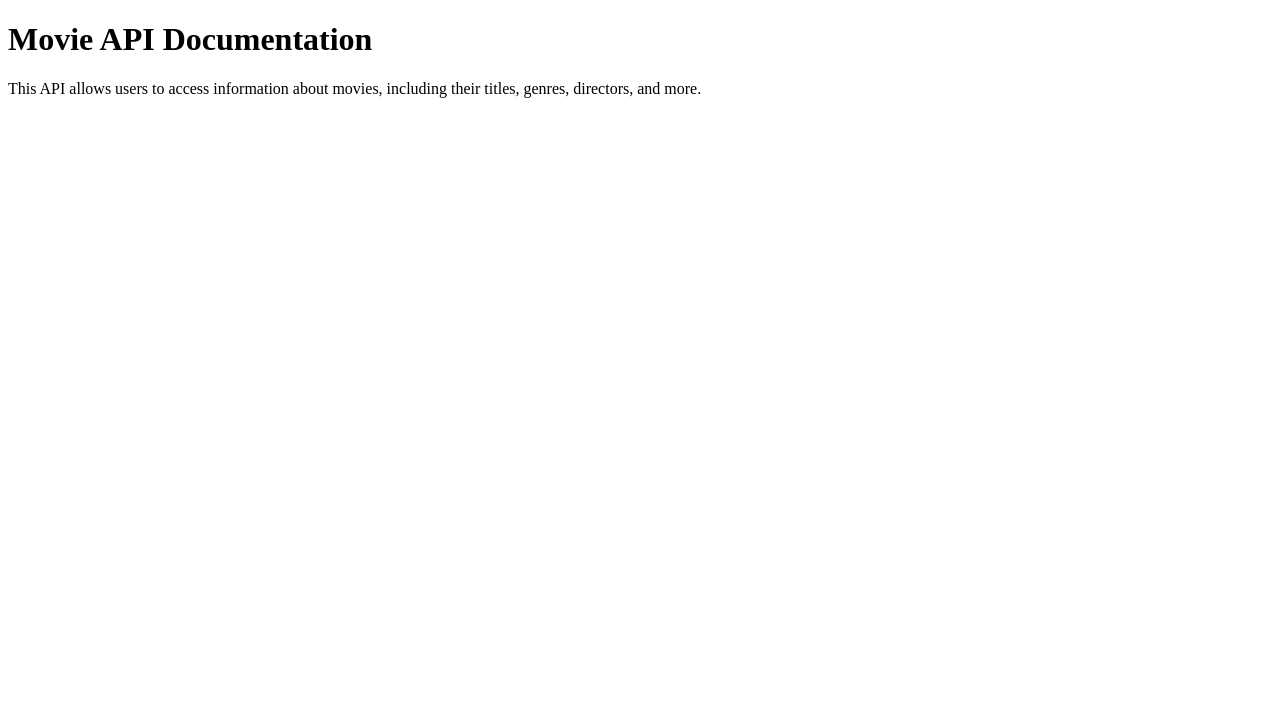
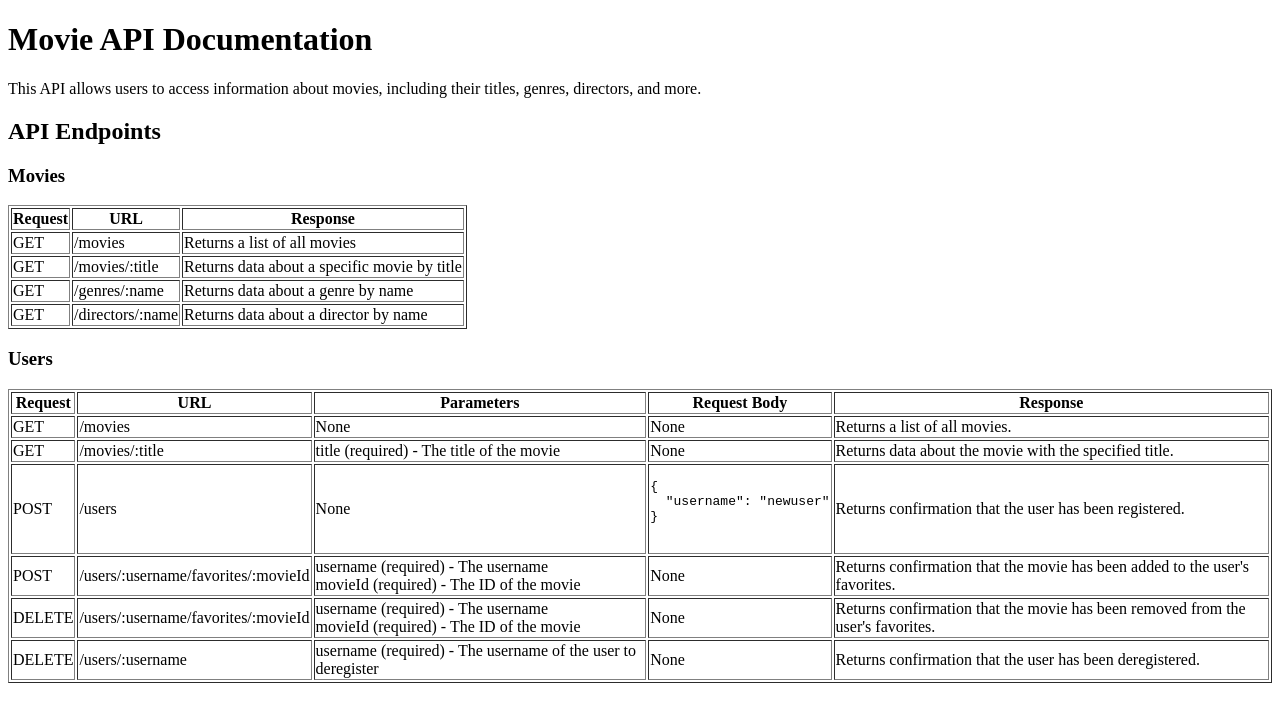
Before and after one commit to dhaidous/movie_api, a website: page public/documentation.html in a window 1280 px wide. Drawn offline with Linux system fonts and the light colour scheme.

Commit message:
Re-added documentation.html

```diff
--- a/public/documentation.html
+++ b/public/documentation.html
@@ -12,6 +12,104 @@
     <h1>Movie API Documentation</h1>
     <p>This API allows users to access information about movies, including their titles, genres, directors, and more.
     </p>
+
+    <h2>API Endpoints</h2>
+
+    <h3>Movies</h3>
+    <table border="1">
+        <tr>
+            <th>Request</th>
+            <th>URL</th>
+            <th>Response</th>
+        </tr>
+        <tr>
+            <td>GET</td>
+            <td>/movies</td>
+            <td>Returns a list of all movies</td>
+        </tr>
+        <tr>
+            <td>GET</td>
+            <td>/movies/:title</td>
+            <td>Returns data about a specific movie by title</td>
+        </tr>
+        <tr>
+            <td>GET</td>
+            <td>/genres/:name</td>
+            <td>Returns data about a genre by name</td>
+        </tr>
+        <tr>
+            <td>GET</td>
+            <td>/directors/:name</td>
+            <td>Returns data about a director by name</td>
+        </tr>
+    </table>
+
+    <h3>Users</h3>
+    <table border="1">
+        <tr>
+            <th>Request</th>
+            <th>URL</th>
+            <th>Parameters</th>
+            <th>Request Body</th>
+            <th>Response</th>
+        </tr>
+        <tr>
+            <td>GET</td>
+            <td>/movies</td>
+            <td>None</td>
+            <td>None</td>
+            <td>Returns a list of all movies.</td>
+        </tr>
+        <tr>
+            <td>GET</td>
+            <td>/movies/:title</td>
+            <td>title (required) - The title of the movie</td>
+            <td>None</td>
+            <td>Returns data about the movie with the specified title.</td>
+        </tr>
+        <tr>
+            <td>POST</td>
+            <td>/users</td>
+            <td>None</td>
+            <td>
+                <pre>
+{
+  "username": "newuser"
+}
+                </pre>
+            </td>
+            <td>Returns confirmation that the user has been registered.</td>
+        </tr>
+        <tr>
+            <td>POST</td>
+            <td>/users/:username/favorites/:movieId</td>
+            <td>
+                username (required) - The username<br>
+                movieId (required) - The ID of the movie
+            </td>
+            <td>None</td>
+            <td>Returns confirmation that the movie has been added to the user's favorites.</td>
+        </tr>
+        <tr>
+            <td>DELETE</td>
+            <td>/users/:username/favorites/:movieId</td>
+            <td>
+                username (required) - The username<br>
+                movieId (required) - The ID of the movie
+            </td>
+            <td>None</td>
+            <td>Returns confirmation that the movie has been removed from the user's favorites.</td>
+        </tr>
+        <tr>
+            <td>DELETE</td>
+            <td>/users/:username</td>
+            <td>
+                username (required) - The username of the user to deregister
+            </td>
+            <td>None</td>
+            <td>Returns confirmation that the user has been deregistered.</td>
+        </tr>
+    </table>
 </body>
 
 </html>
```
